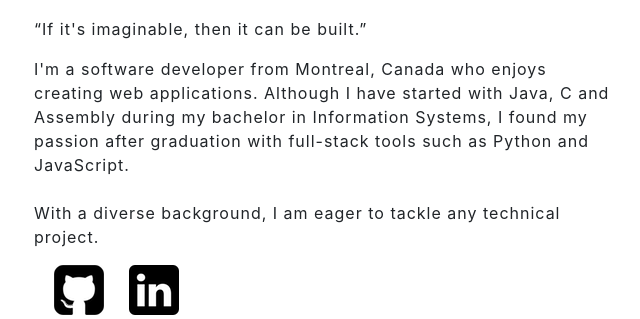
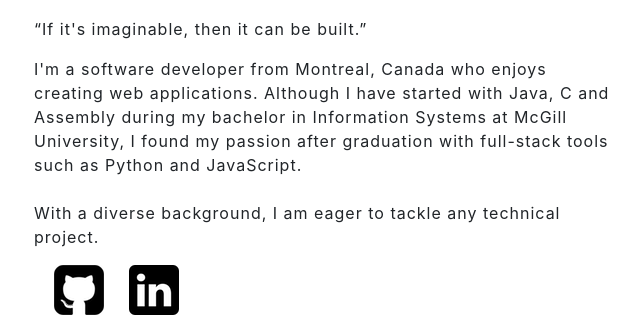
Before and after one commit to Cody06/portfolio-django, a Django app: page / in a window 1280 px wide. Shown: the part 309-628 px from the top of the page, without its empty margins (104-744 px from the left). Run offline with Django 3.2, Linux system fonts and the light colour scheme; some libraries are stand-ins or nearby versions.

Commit message:
Refactored landing_page

```diff
--- a/landing_page/static/landing_page/js/index.js
+++ b/landing_page/static/landing_page/js/index.js
@@ -34,7 +34,7 @@ function scroll_to_projects() {
 
 function scroll_to_contact() {
 	document.querySelector('#dropdown-content').style.display = 'none';
-	document.getElementById("footer").scrollIntoView();
+	document.getElementById("contact-info").scrollIntoView();
 }
 
 function show_resume() {
--- a/landing_page/templates/landing_page/index.html
+++ b/landing_page/templates/landing_page/index.html
@@ -24,7 +24,7 @@
 			<ul class="navbar-list inline-list">	<!-- Remove bullet points and add spaces between the links -->
 				<li><a class="navbar-link" href="#projects" title="View Projects">Projects</a></li>
 				<li><button class="navbar-link" id="resume-btn">Resume</button></li>
-				<li><a class="navbar-link" href="#footer" title="Contact info">Contact</a></li>
+				<li><a class="navbar-link" href="#contact-info" title="Contact info">Contact</a></li>
 			</ul>
 
 			<div id="dropdown">
@@ -41,7 +41,7 @@
 			<iframe src="{% static 'landing_page/Cody_Miu_Developer_Resume.pdf' %}"></iframe>
 			<img src="{% static 'landing_page/logos/close-btn_24.png' %}" width="24" alt="X">
 		</div>
-
+		<section id="main-container">
 		<header>
 			<div id="title-container">
 				<h1 id="title"><span class="multi-line-type">Full Stack Developer</span><span id="red-dot">.</span></h1>
@@ -50,7 +50,7 @@
 
 			<div id="intro" class="fade-in-animation">
 				<blockquote><q>If it's imaginable, then it can be built.</q></blockquote>
-				<p>I'm a software developer from Montreal, Canada who enjoys creating web applications. Although I have started with Java, C and Assembly during my bachelor in Information Systems, I found my passion after graduation with full-stack tools such as Python and JavaScript.<br><br>
+				<p>I'm a software developer from Montreal, Canada who enjoys creating web applications. Although I have started with Java, C and Assembly during my bachelor in Information Systems at McGill University, I found my passion after graduation with full-stack tools such as Python and JavaScript.<br><br>
 				With a diverse background, I am eager to tackle any technical project.
 				</p>
 			</div>
@@ -175,7 +175,7 @@
 				</div>
 			</div>
 		</main>
-
+		</section>
 		<!-- All images when clicking preview -->
 		<div id="preview-images">
 		<a href="{% static 'landing_page/gallery_workboard/workboard-2.png' %}" data-lightbox="workboard-set" data-title="Create a new board"></a>
```
